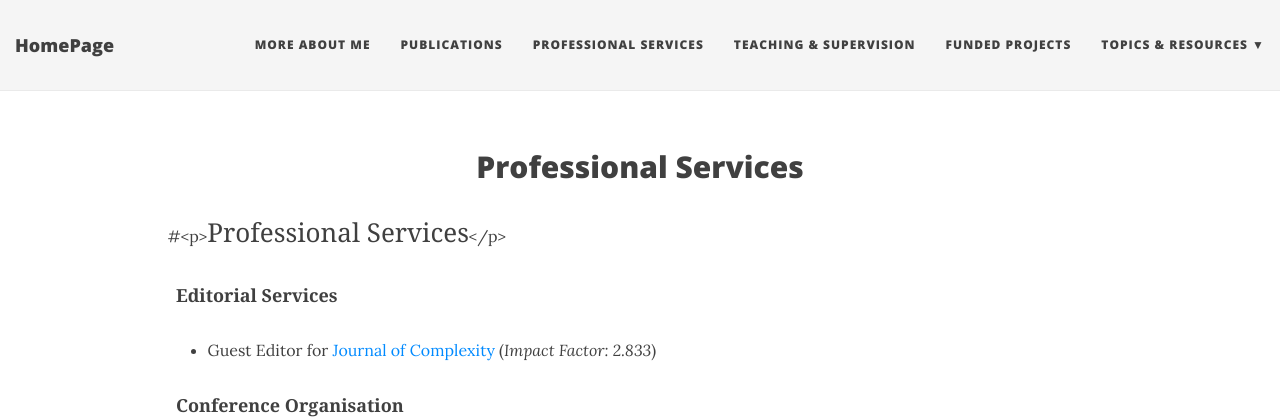
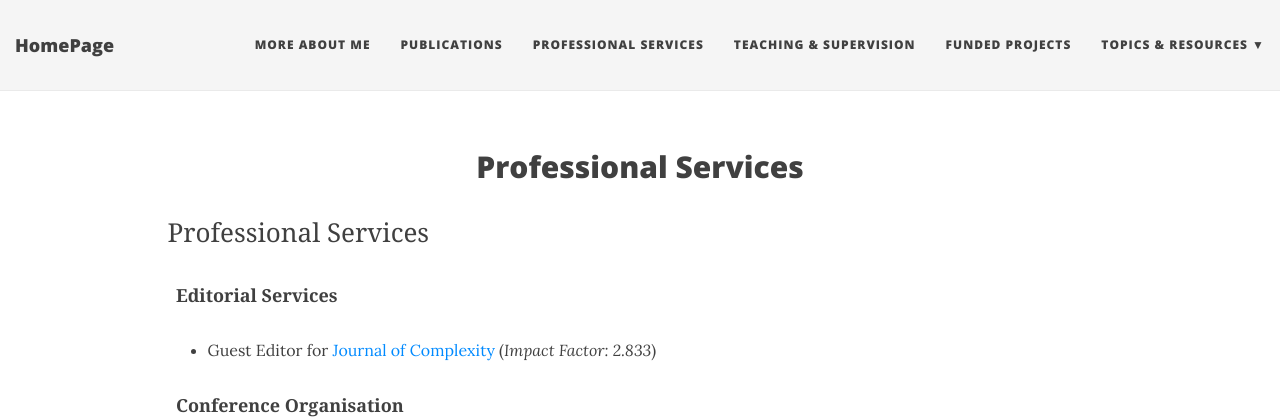
Before and after one commit to zzudb/zzudb.github.io, a Jekyll site: the page built from pages/services.md, in a window 1280 px wide and 1264 px high. Shown: the top 419 px of the window. Built offline with Jekyll 4.4.1, drawn with Linux system fonts in a browser that asks for light colours; nearby versions of some CDN libraries; our own code applies the rules of GitHub Pages for plain Markdown files.

Commit message:
Update services.md

```diff
--- a/pages/services.md
+++ b/pages/services.md
@@ -1,7 +1,7 @@
 
 <h1 style="text-align: center;">Professional Services</h1>
 
-#<p><span style="font-family: georgia, serif; font-size: 26px;">Professional Services</span></p>
+<p><span style="font-family: georgia, serif; font-size: 26px;">Professional Services</span></p>
 
 <p>&nbsp; <span style="font-size: 18px;"><strong><span style="font-family: georgia, serif;">Editorial Services</span></strong></span></p>
 
```
